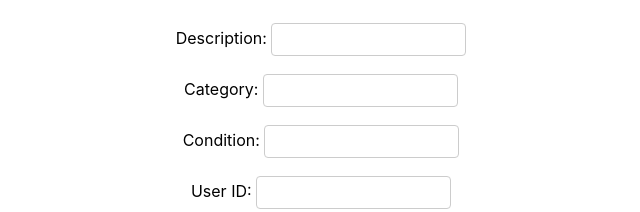
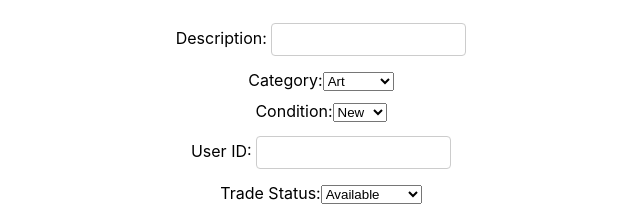
Before and after one commit to CooperTrades/CooperTrades, a React (Create React App) app in the folder coopertrades-app/: page / in a window 1280 px wide. Shown: the part 152-364 px from the top of the page, without its empty margins (319-959 px from the left). Built offline with nearby package versions, Linux system fonts and the light colour scheme; no server answers.

Commit message:
adding explicit categories and condition

```diff
--- a/coopertrades-app/src/components/item/addItem.js
+++ b/coopertrades-app/src/components/item/addItem.js
@@ -50,10 +50,20 @@ function AddItem({ onItemAdded }) {
                     Description: <input type="text" name="description" value={formData.description} onChange={handleChange} required />
                 </div>
                 <div>
-                    Category: <input type="text" name="category" value={formData.category} onChange={handleChange} required />
+                    Category:
+                    <select name="category" value={formData.category} onChange={handleChange} required>
+                        <option value="ART">Art</option>
+                        <option value="CLOTHING">Clothing</option>
+                        <option value="MISC">Misc</option>
+                    </select>
                 </div>
                 <div>
-                    Condition: <input type="text" name="condition" value={formData.condition} onChange={handleChange} required />
+                    Condition:
+                    <select name="condition" value={formData.condition} onChange={handleChange} required>
+                        <option value="NEW">New</option>
+                        <option value="USED">Used</option>
+                        <option value="OLD">Old</option>
+                    </select>
                 </div>
                 <div>
                     User ID: <input type="number" name="user_id" value={formData.user_id} onChange={handleChange} required />
```
Also changed, not shown: 1 other file (tests, documents, lock files or other folders).
